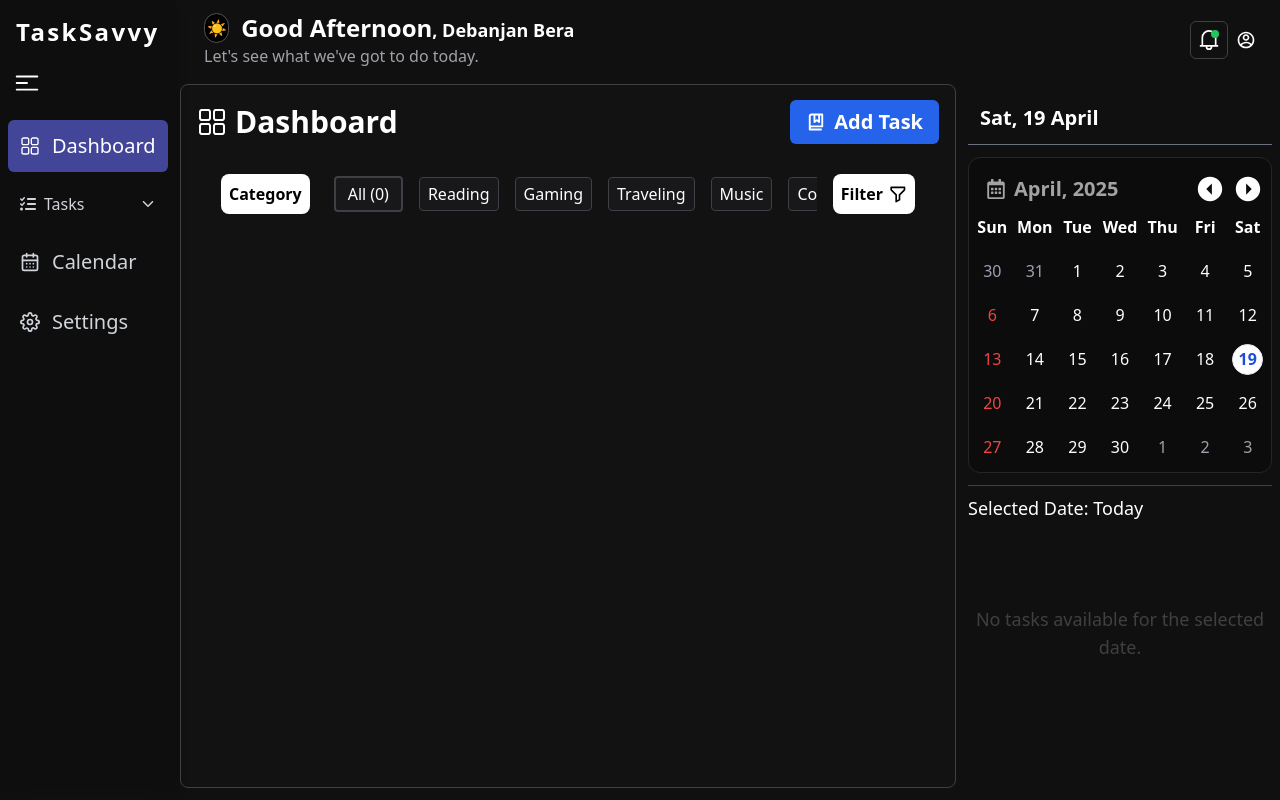
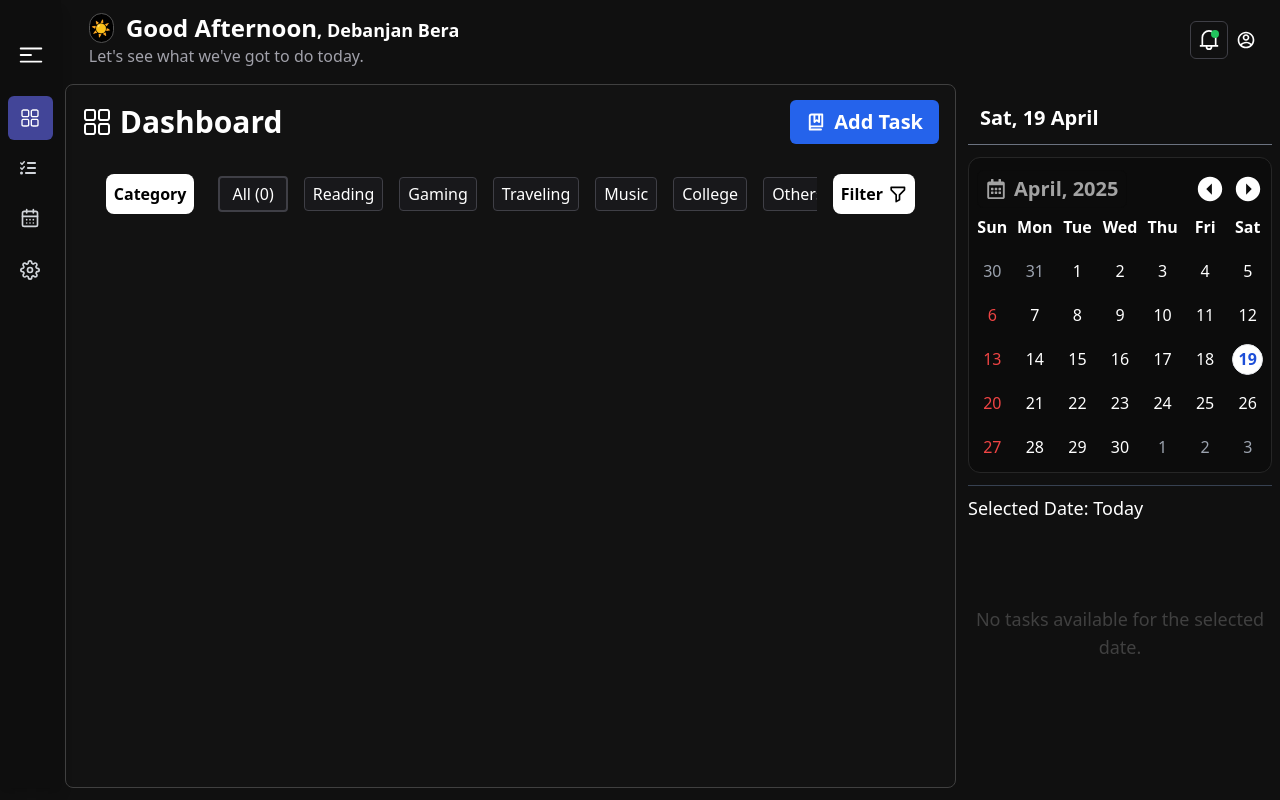
Before and after one commit to debanjan-bera/To-Do-Application, a React (Vite) app: page / in a window 1280 px wide. Built offline with nearby package versions, Linux system fonts and the light colour scheme.

Commit message:
refactor: Adjust Sidebar button padding for improved touch target; update DashBoard menu state to start closed

```diff
--- a/src/Components/layout/SideBar/TodoSidebar.jsx
+++ b/src/Components/layout/SideBar/TodoSidebar.jsx
@@ -45,7 +45,7 @@ const Sidebar = ({ isOpen, setIsOpen }) => {
         )}
       </div>
 
-      <div className="mx-2 w-auto rounded-md hover:bg-white/10">
+      <div className="mx-2 p-1 rounded-md hover:bg-white/10">
         <button
           onClick={() => setIsOpen(!isOpen)}
           className="text-3xl p-1 font-extrabold text-white transition"
@@ -94,6 +94,11 @@ const Sidebar = ({ isOpen, setIsOpen }) => {
     className={({ isActive }) =>
       `group flex items-center gap-3 p-3 mx-2 rounded-md cursor-pointer transition ${
         isActive
+          ? "bg-[#6569f4]/60 text-white"
+          : "hover:bg-[#6569f4]/20"
+      }
+      ${
+        openDropdown === index
           ? "bg-[#6569f4]/60 text-white"
           : "hover:bg-[#6569f4]/20"
       }
--- a/src/Dashborad/DaashBoard.jsx
+++ b/src/Dashborad/DaashBoard.jsx
@@ -15,7 +15,7 @@ const DashBoard = () => {
   const isMediumDevice = useResponsive(767);
   const isHomePage = useLocation();
   const isHomeActive = isHomePage.pathname === "/home";
-  const [isOpen, setIsMenuOpen] = useState(true);
+  const [isOpen, setIsMenuOpen] = useState(false);
   return (
     <DataProvider>
       <DateManagerProvider>
```
